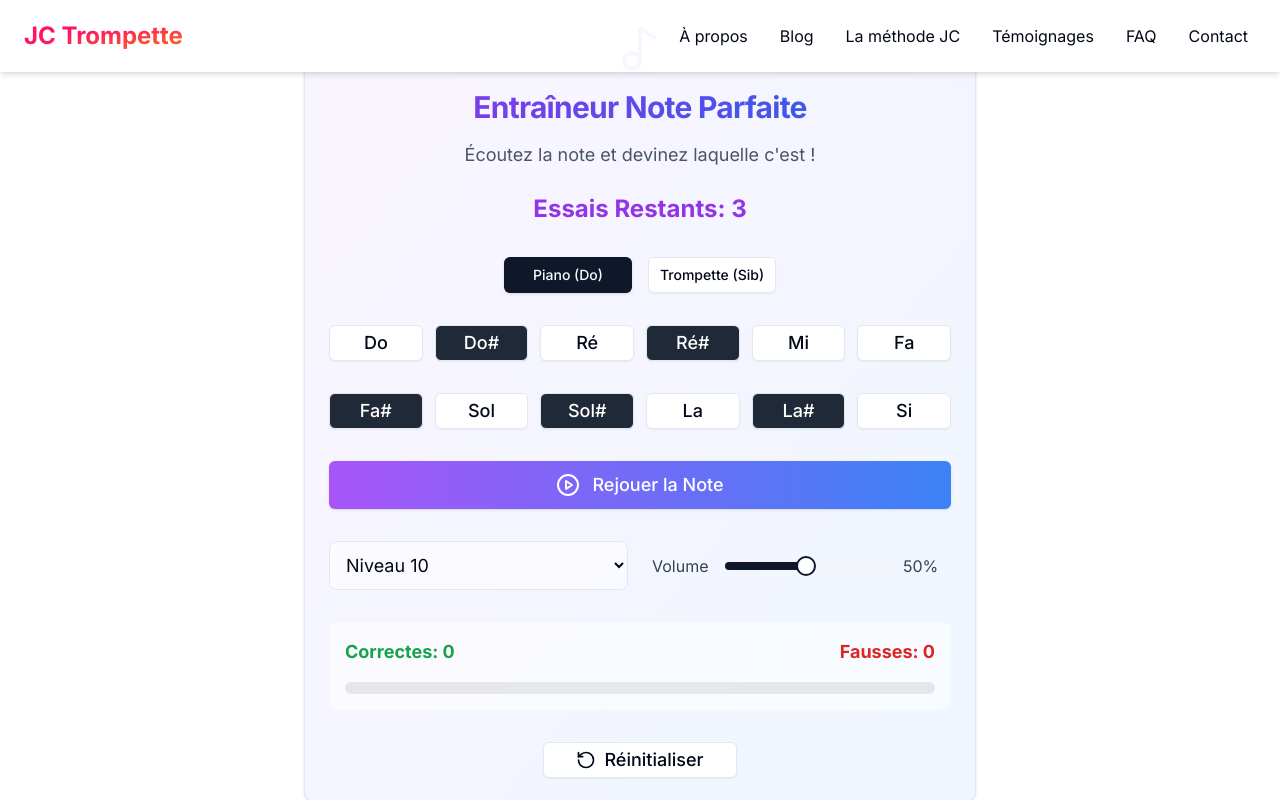
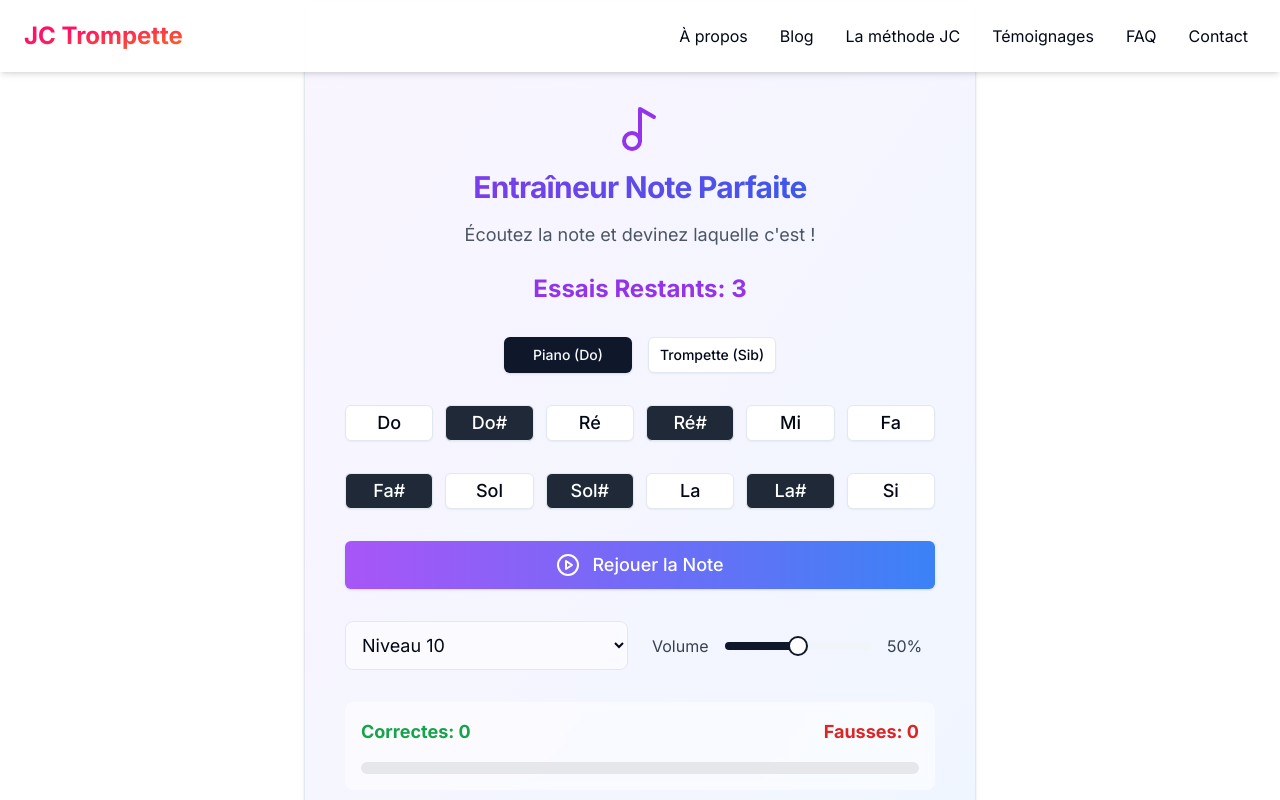
Before and after one commit to moisur/courstrompette, a Next.js app: page /justesse in a window 1280 px wide. Shown: the top 800 px of the page. Built offline with nearby package versions, Linux system fonts and the light colour scheme.

Commit message:
ajout justesse

```diff
--- a/src/app/justesse/page.tsx
+++ b/src/app/justesse/page.tsx
@@ -162,7 +162,7 @@ const EntraineurNote: React.FC = () => {
   };
 
   return (
-    <Card className="w-full max-w-2xl mx-auto bg-gradient-to-br from-purple-50 to-blue-50">
+    <Card className="w-full max-w-2xl mx-auto bg-gradient-to-br from-purple-50 to-blue-50 px-4 py-20">
       <CardHeader className="text-center space-y-4">
         <div className="flex justify-center">
           <Music2 className="w-12 h-12 text-purple-600" />
```
